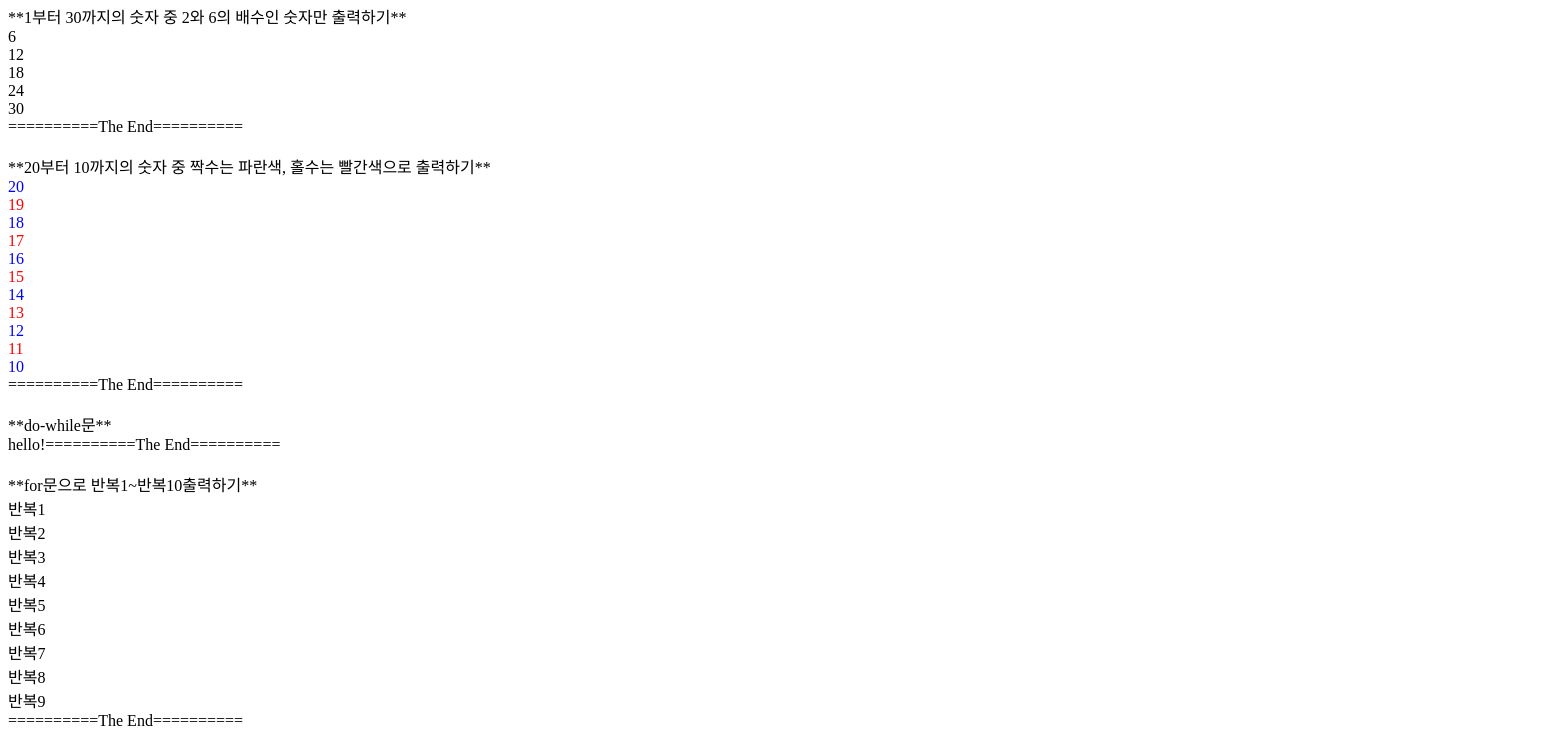
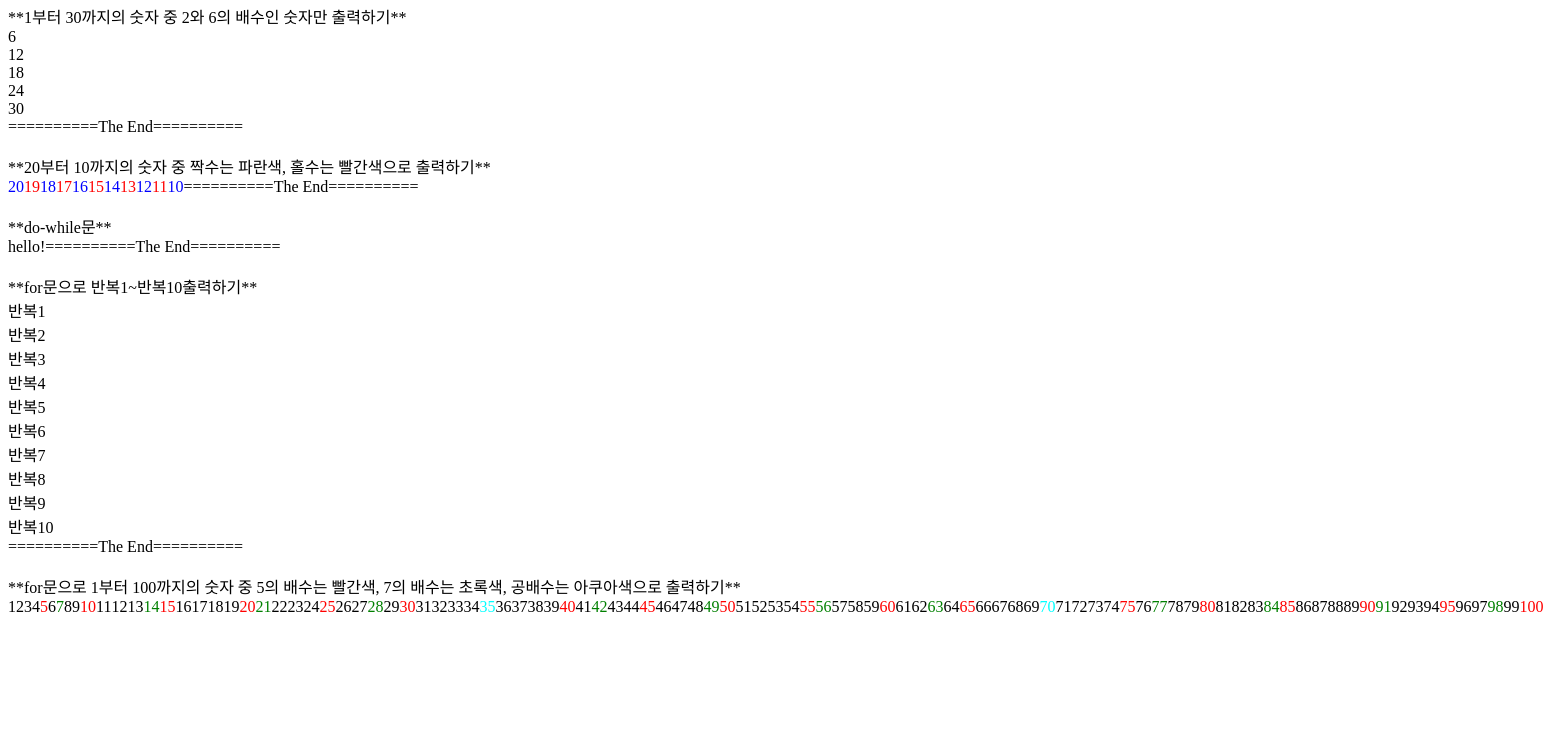
Before and after one commit to ohwehoh/webs_lee, a plain HTML site: page book/loop_while_for.html in a window 1280 px wide. Shown: the part 304-1060 px from the top of the page, 1543 px wide, since content can reach past the window. After the commit the page ends 928 px from the top, so only its background shows below. Drawn offline with Linux system fonts and the light colour scheme.

Commit message:
22.01.07.

```diff
--- a/book/loop_while_for.html
+++ b/book/loop_while_for.html
@@ -13,8 +13,18 @@
         .red {
             color: red;
         }
+
+        .green {
+            color: green;
+        }
+
+        .aqua {
+            color: aqua;
+        }
+
         p {
             margin: 0;
+            display: inline;
         }
     </style>
 </head>
@@ -65,11 +75,23 @@
 
         { // for문
             document.write("**for문으로 반복1~반복10출력하기**", "<br>");
-            for( var i = 1; i<10; i++){
+            for( var i = 1; i <= 10; i++){
                 document.write("반복", i, "<br>");
             }
             document.write("==========The End==========", "<br><br>");
 
+            document.write("**for문으로 1부터 100까지의 숫자 중 5의 배수는 빨간색, 7의 배수는 초록색, 공배수는 아쿠아색으로 출력하기**", "<br>");
+            for(var i = 1; i <= 100; i++){
+                if(i % 5 == 0 && i % 7 == 0){
+                    document.write("<p class='aqua'>" + i);
+                }else if (i % 5 == 0){
+                    document.write("<p class='red'>" + i);
+                }else if (i % 7 == 0){
+                    document.write("<p class='green'>" + i);
+                }else{
+                    document.write("<p>" + i);
+                }
+            }
         }
     </script>
 </body>
```
